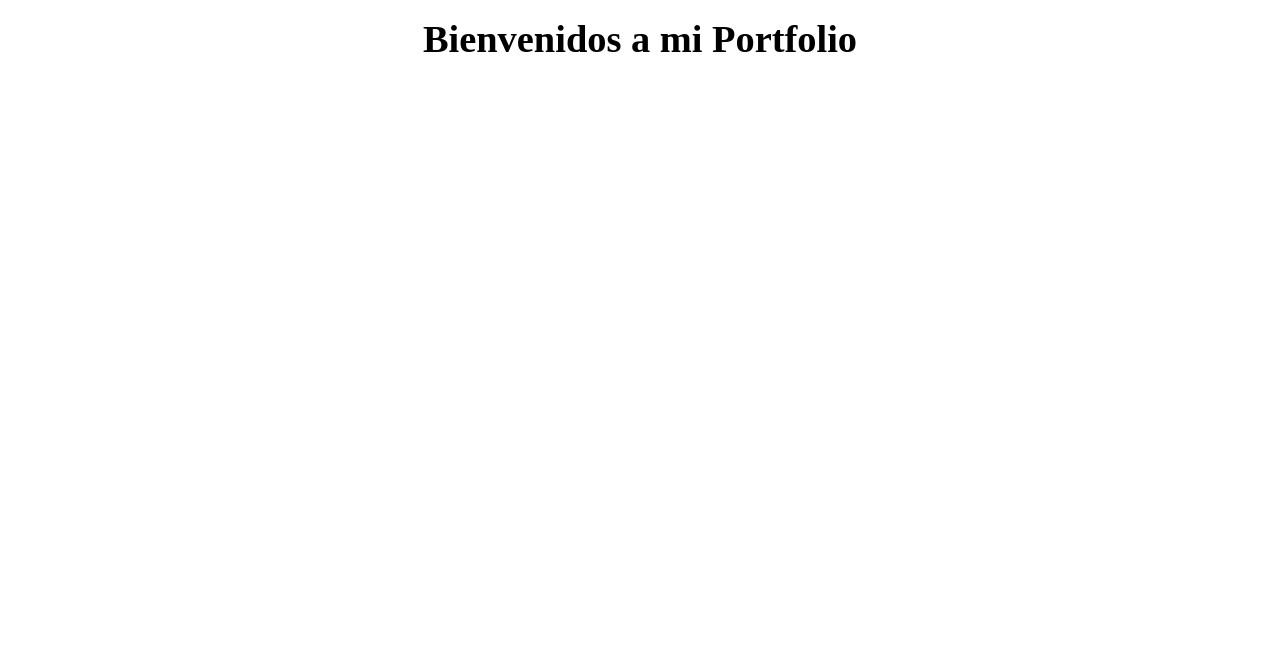
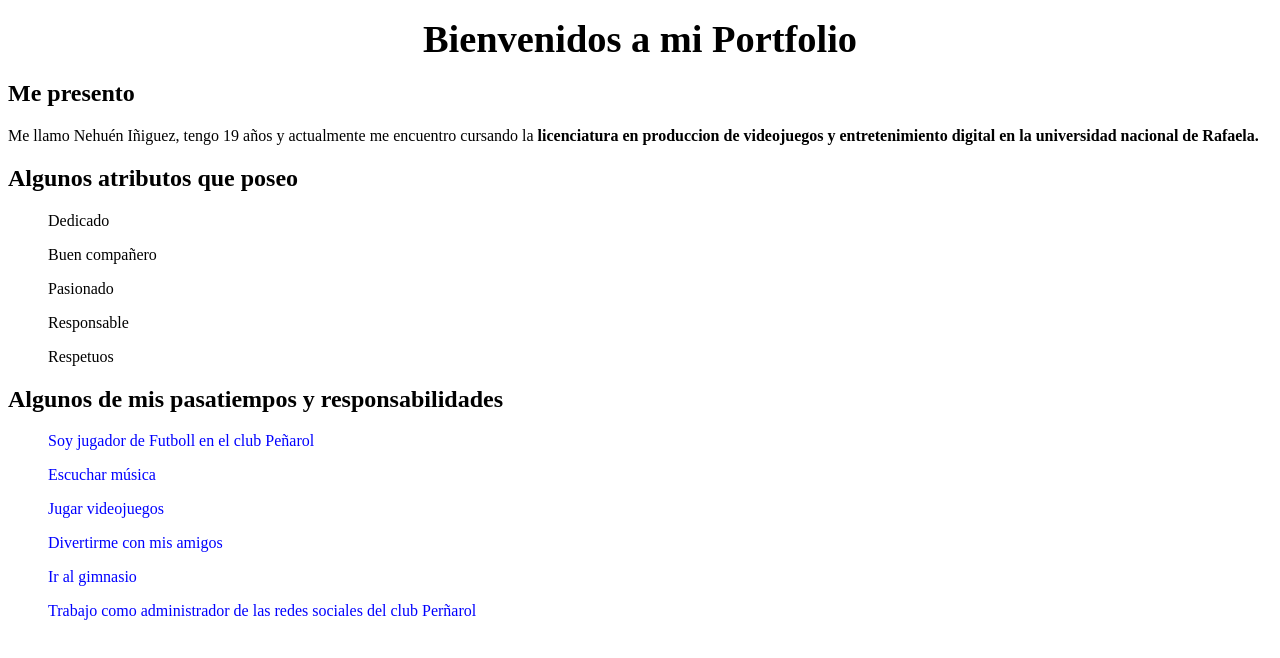
Before and after one commit to NehuenIniguez/cv-2024, a plain HTML site: page index.html in a window 1280 px wide. Shown: the top 658 px of the page. Drawn offline with Linux system fonts and the light colour scheme.

Commit message:
Inicio de la actividad

```diff
--- a/index.css
+++ b/index.css
@@ -1,7 +1,5 @@
-body{
-    background-color: rgb(255, 255, 255);
-}
-h1 {
+
+h1  {
     text-align: center;
 }
 h1 { animation: pulse 2s infinite; }
@@ -9,7 +7,8 @@ h1 { animation: pulse 2s infinite; }
     0%, 100% { transform: scale(1); }
     50% { transform: scale(1.2); }
 }
-image {
-    size: 200px;
-    position: center;
-}
+ul {
+    list-style: square;
+    column-rule-color: black;
+    color: blue;
+ }
--- a/index.html
+++ b/index.html
@@ -9,7 +9,22 @@
     <title>Portfolio</title>
 </head>
 <body>
-    <h1>Bienvenidos a mi Portfolio </h1>
-    <p></p>
+    <h1>Bienvenidos a mi Portfolio</h1>
+    <h2>Me presento</h2>
+            <p> Me llamo Nehuén Iñiguez, tengo 19 años y actualmente me encuentro cursando la <b>licenciatura
+            en produccion de videojuegos y entretenimiento digital en la universidad nacional de Rafaela.</b></p>
+    <h2>Algunos atributos que poseo</h2>
+        <ol>Dedicado</ol>
+        <ol>Buen compañero</ol>
+        <ol>Pasionado</ol>
+        <ol>Responsable</ol>
+        <ol>Respetuos</ol>
+    <h2>Algunos de mis pasatiempos y responsabilidades</h2>
+        <ul>Soy jugador de Futboll en el club Peñarol</ul>
+        <ul>Escuchar música</ul>
+        <ul>Jugar videojuegos</ul>
+        <ul>Divertirme con mis amigos</ul>
+        <ul>Ir al gimnasio</ul>
+        <ul>Trabajo como administrador de las redes sociales del club Perñarol</ul>
 </body>
 </html>
```
